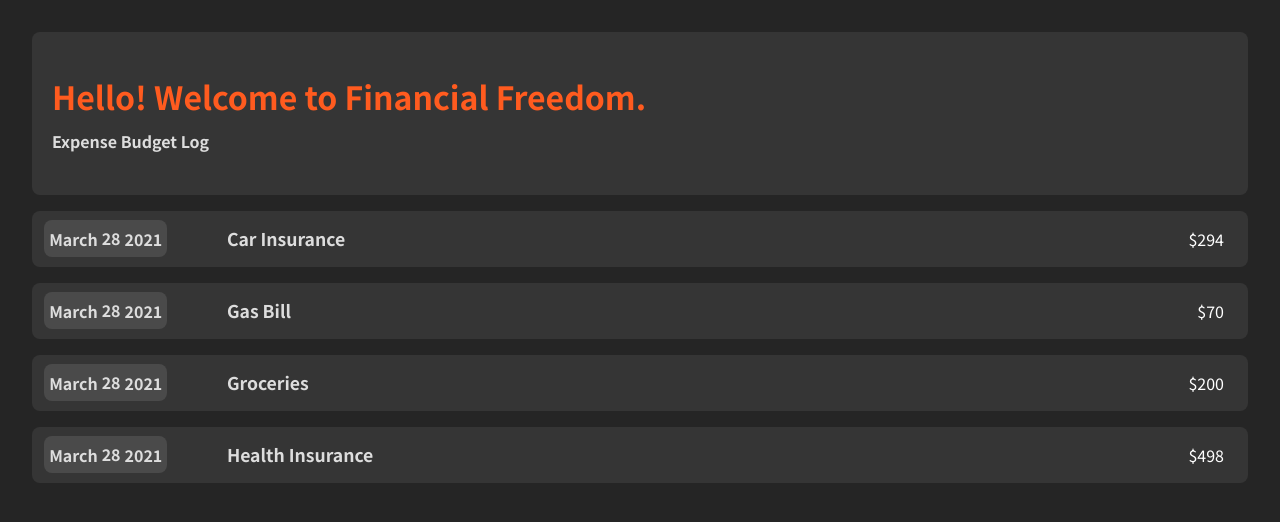
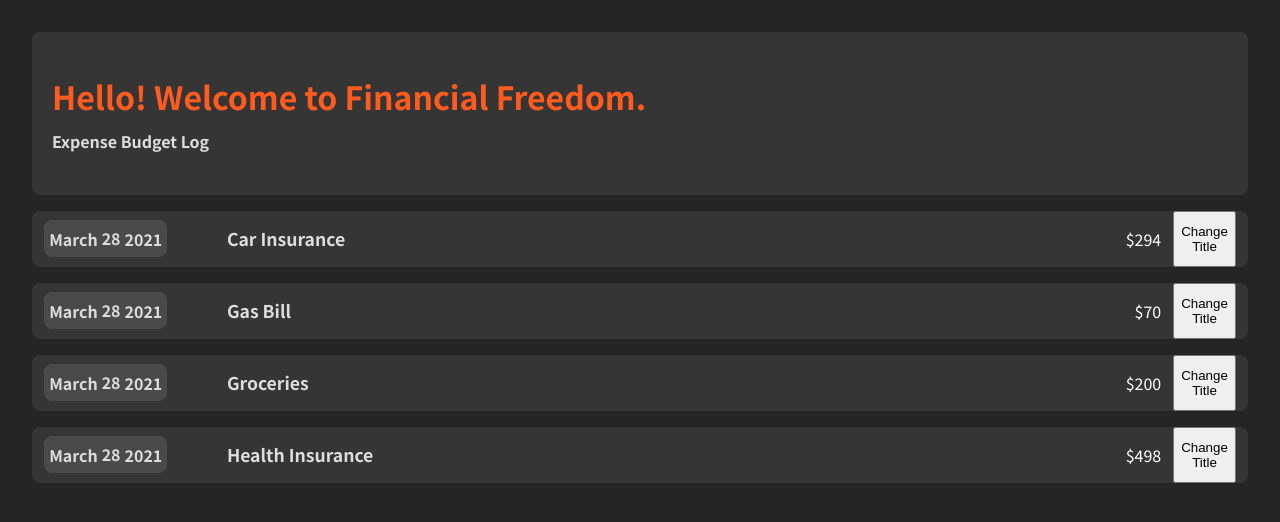
Before and after one commit to srhmendez/React_The-Complete-Guide, a React (Create React App) app in the folder 02-React-Budget-App/react-complete-guide/: page / in a window 1280 px wide. Shown: the top 522 px of the page. Built offline with nearby package versions, Linux system fonts and the light colour scheme.

Commit message:
exploring useState

```diff
--- a/02-React-Budget-App/react-complete-guide/src/components/Expenses/ExpenseItem.js
+++ b/02-React-Budget-App/react-complete-guide/src/components/Expenses/ExpenseItem.js
@@ -1,22 +1,33 @@
+import React, { useState } from 'react';
 import "./ExpenseItem.css";
 import Card from "../Interface_Elements/Card";
 import ExpenseDate from './ExpenseDate';
 
 
 const ExpenseItem = (props) => {
+  //useState is a React Hook. All hooks start with the word use. All hooks have to be called directly inside component functions with one exception. The hook below returns an array of two values, the props.title variable is the first value, and the second element in the array is the updating function.
 
+  //The naming convention on how you name the two elements returned by useState is this: this hook returns two elements in array ALWAYS. The first element is the current state value and the second is the function for updating the value.
+  const [title, setTitle] = useState(props.title);
+
+  const changeExpenseTitle = () => {
+    //we call the updating state function with a value to update the value with as the parameter.
+    setTitle('Updated!');
+  };
 
   return (
     <Card className="expenseItemPriceContainer">
 
+
+
       <ExpenseDate date={props.date}/>
 
-      <h2 className="expenseItem">{props.title}</h2>
+      <h2 className="expenseItem">{title}</h2>
 
       <div className="expenseItemPriceContainer">
         <div className="expenseItemPrice">${props.amount}</div>
       </div>
-
+      <button onClick={changeExpenseTitle}>Change Title</button>
     </Card>
   );
 }
```
Also changed, not shown: 1 other file (tests, documents, lock files or other folders).
